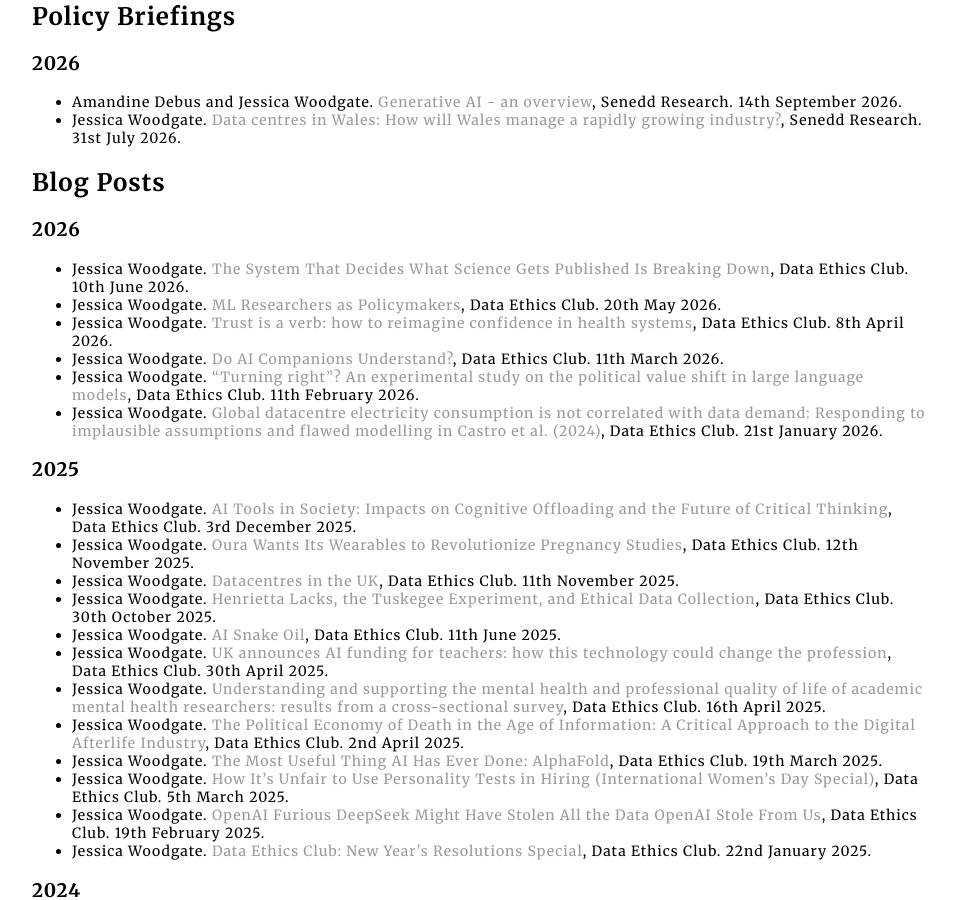
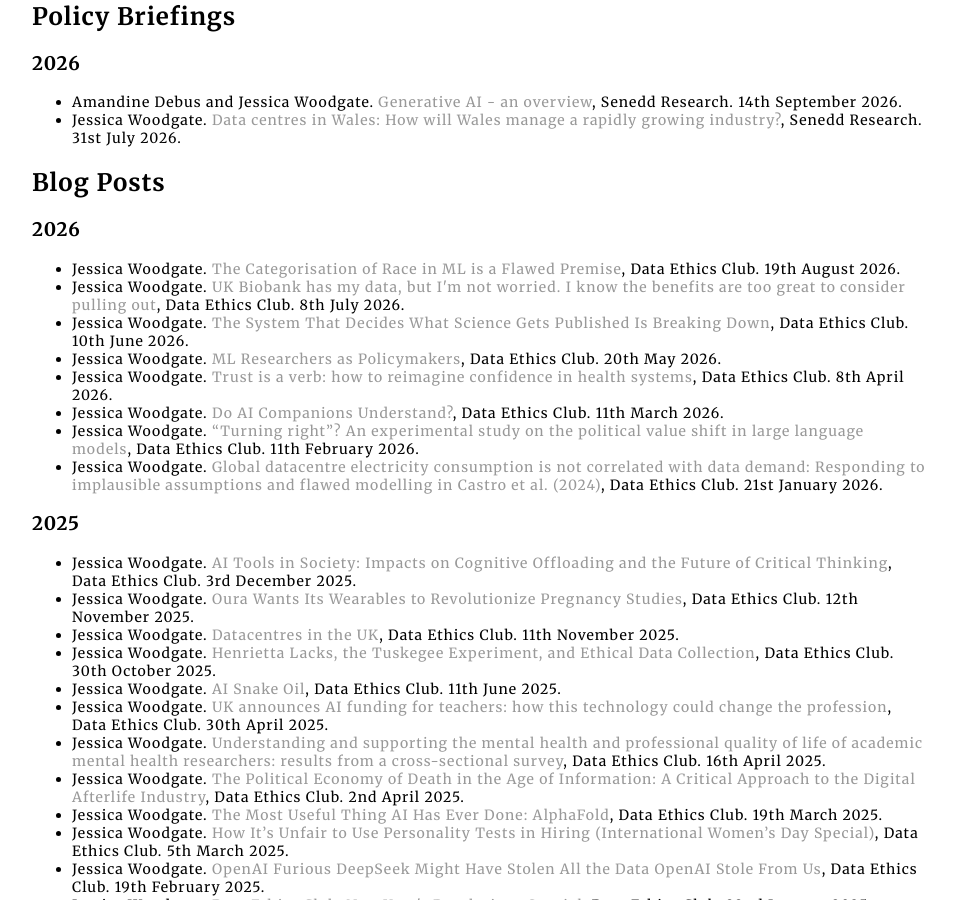
Before and after one commit to jessica-woodgate/jessica-woodgate.github.io, a Jekyll site: the page built from docs/publications/index.html, in a window 1280 px wide and 900 px high, scrolled down 1044 px. Shown: the whole window, without its empty margins (160-1115 px from the left). Built offline with Jekyll 4.4.1, drawn with Linux system fonts in a browser that asks for light colours.

Commit message:
DEC, fixed links

```diff
--- a/docs/contact/index.html
+++ b/docs/contact/index.html
@@ -6,7 +6,7 @@
 	<div class="contact">
         <h1>Contact Me</h1>
         <ul class="publications-list">
-            <p>Email: <a href="jessica.woodgate@bristol.ac.uk">jessica.woodgate@bristol.ac.uk</a></p>
+            <p>Email: <a href="mailto:jessica.woodgate@bristol.ac.uk">jessica.woodgate@bristol.ac.uk</a></p>
 
             <p>Github: <a href="https://github.com/jessica-woodgate">github.com/jessica-woodgate</a></p>
 
--- a/docs/publications/AAAI25_rawle_video.html
+++ b/docs/publications/AAAI25_rawle_video.html
@@ -8,7 +8,7 @@
 
     <ul class="publications-list">
         <li>Download <a href="../data/papers/Operationalising_Rawlsian_Ethics_for_Fairness_in_Norm-Learning_Agents.pdf" download="Operationalising Rawlsian Ethics for Fairness in Norm-Learning Agents.pdf">PDF</a></li>
-        <li>Download <a href="../data/videos/Operationalising_Rawlsian_Ethics_for_Fairness_in_Norm-Learning_Agents.mp4" download="Operationalising Rawlsian Ethics for Fairness in Norm-Learning Agents.mp4">Video</a></li>
+        <li>Download <a href="../data/videos/Operationalising_Rawlsian_Ethics_for_Fairness_in_Norm_Learning_Agents.mp4" download="Operationalising Rawlsian Ethics for Fairness in Norm-Learning Agents.mp4">Video</a></li>
     </ul>
     <video class="centered-video" controls loop="" muted="">
         <source src="https://github.com/jessica-woodgate/jessica-woodgate.github.io/raw/refs/heads/main/docs/data/videos/Operationalising_Rawlsian_Ethics_for_Fairness_in_Norm_Learning_Agents.mp4">
--- a/docs/publications/index.html
+++ b/docs/publications/index.html
@@ -84,6 +84,14 @@
         <h2>Blog Posts</h2>
         <h3>2026</h3>
         <ul class="publications-list">
+            <li>Jessica Woodgate.
+                <a href="https://dataethicsclub.com/write_ups/2026-08-19_writeup.html">The Categorisation of Race in ML is a Flawed Premise</a>,
+                Data Ethics Club. 19th August 2026.
+            </li>
+            <li>Jessica Woodgate.
+                <a href="https://dataethicsclub.com/write_ups/2026-07-08_writeup.html">UK Biobank has my data, but I'm not worried. I know the benefits are too great to consider pulling out</a>,
+                Data Ethics Club. 8th July 2026.
+            </li>
             <li>Jessica Woodgate.
                 <a href="https://dataethicsclub.com/write_ups/2026-06-10_writeup.html">The System That Decides What Science Gets Published Is Breaking Down</a>,
                 Data Ethics Club. 10th June 2026.
```
Also changed, not shown: docs/index.html (+7 -1 lines).
